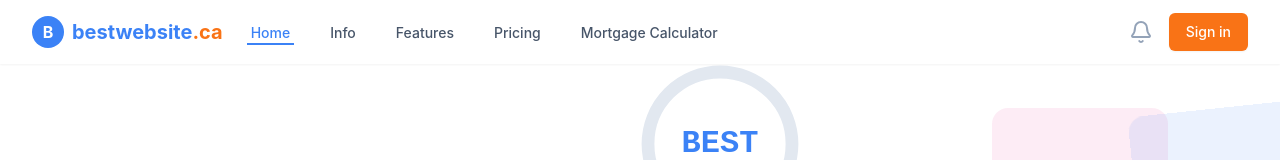
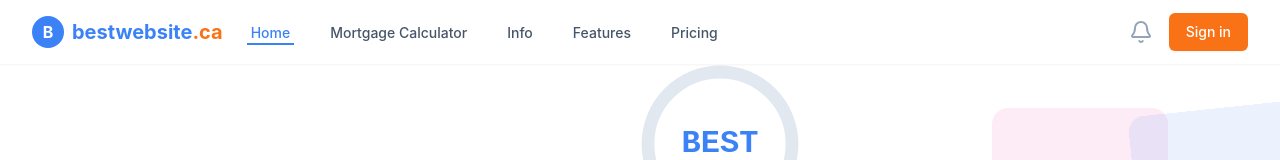
Before and after one commit to Miles-design176/NewWebsite, a React (Create React App) app: page / in a window 1280 px wide. Shown: the top 160 px of the page. Built offline with nearby package versions, Linux system fonts and the light colour scheme.

Commit message:
PLEASEWORKCADUPDATE

```diff
--- a/src/components/Home.tsx
+++ b/src/components/Home.tsx
@@ -167,6 +167,9 @@ const LandingPage = () => {
                 <Link to="/" className="border-blue-500 text-blue-500 border-b-2 px-1 pt-1 text-sm font-medium">
                   Home
                 </Link>
+                <Link to="/calc" className="border-transparent text-slate-600 hover:border-slate-300 hover:text-slate-700 border-b-2 px-1 pt-1 text-sm font-medium">
+                  Mortgage Calculator
+                </Link>
                 <Link to="/info" className="border-transparent text-slate-600 hover:border-slate-300 hover:text-slate-700 border-b-2 px-1 pt-1 text-sm font-medium">
                   Info
                 </Link>
@@ -175,9 +178,6 @@ const LandingPage = () => {
                 </Link>
                 <Link to="/pricing" className="border-transparent text-slate-600 hover:border-slate-300 hover:text-slate-700 border-b-2 px-1 pt-1 text-sm font-medium">
                   Pricing
-                </Link>
-                <Link to="/calc" className="border-transparent text-slate-600 hover:border-slate-300 hover:text-slate-700 border-b-2 px-1 pt-1 text-sm font-medium">
-                  Mortgage Calculator
                 </Link>
               </div>
             </div>
```
